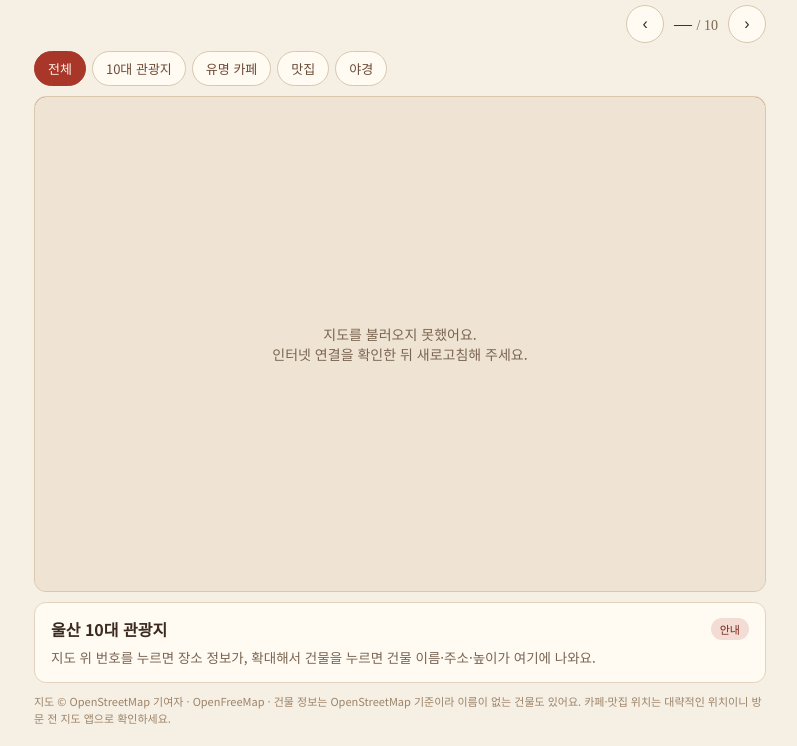
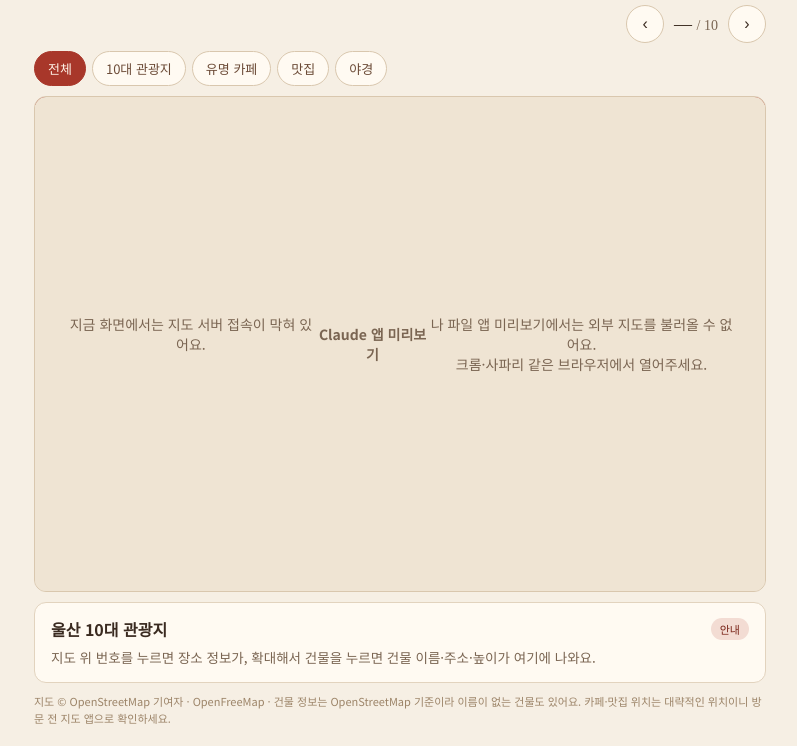
Before and after one commit to kwckmw/ulsan, a plain HTML site: page index.html in a window 1280 px wide. Shown: the part 157-903 px from the top of the page, without its empty margins (240-1037 px from the left). Drawn offline with nearby package versions, Linux system fonts and the light colour scheme; no server answers; a web font is replaced by a local one.

Commit message:
Update map: show cause when map server is blocked
Co-Authored-By: Claude Opus 5.5 <noreply@anthropic.com>
Claude-Session: https://claude.ai/code/session_01V1pK2NMutJzCGihadgmKJ4

```diff
--- a/index.html
+++ b/index.html
@@ -331,7 +331,11 @@ $('tSpin').onclick=()=>{ spinning=!spinning; $('tSpin').classList.toggle('on',sp
 ['mousedown','touchstart','wheel'].forEach(ev=>map.getCanvasContainer().addEventListener(ev,()=>{ if(spinning) stopSpin(); },{passive:true}));
 buildMarkers();
 applyFilter();
-setTimeout(()=>{ if(!map.isStyleLoaded()) $('err').style.display='flex'; },15000);
+fetch('https://tiles.openfreemap.org/styles/liberty',{cache:'no-store'}).then(r=>{ if(!r.ok) throw 0; }).catch(()=>{
+  $('err').innerHTML='지금 화면에서는 지도 서버 접속이 막혀 있어요.<br><br><b>Claude 앱 미리보기</b>나 파일 앱 미리보기에서는 외부 지도를 불러올 수 없어요.<br>크롬·사파리 같은 브라우저에서 열어주세요.';
+  $('err').style.display='flex';
+});
+setTimeout(()=>{ if(!map.isStyleLoaded() && $('err').style.display!=='flex'){ $('err').innerHTML='지도를 불러오는 데 시간이 오래 걸려요.<br>인터넷 연결을 확인한 뒤 새로고침해 주세요.'; $('err').style.display='flex'; } },20000);
 </script>
 </body>
 </html>
```
